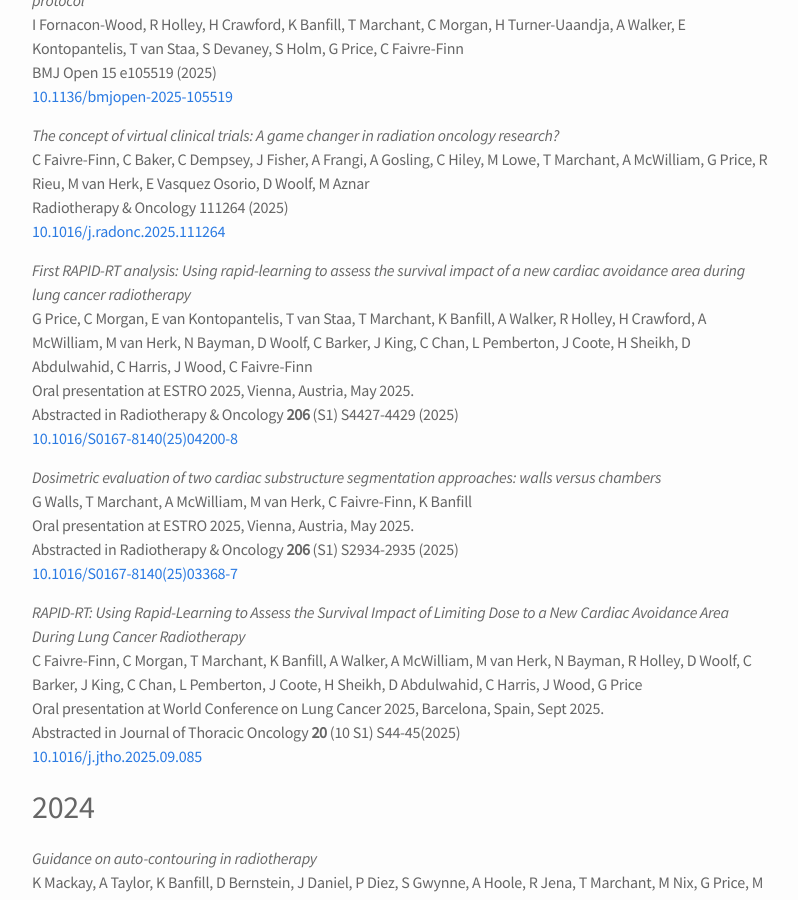
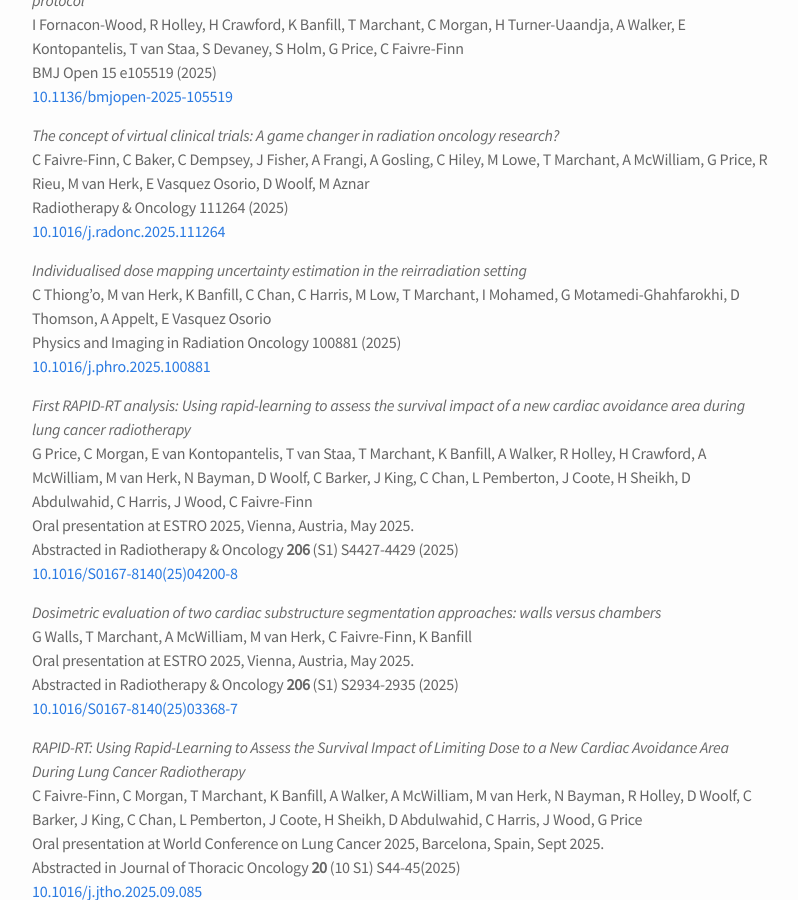
Before and after one commit to temarchant/researchprofile, a Jekyll site: the page built from 02_publications.md, in a window 1280 px wide and 900 px high, scrolled down 500 px. Shown: the whole window, without its empty margins (238-1036 px from the left). Built offline with Jekyll 4.4.1, drawn with Linux system fonts in a browser that asks for light colours.

Commit message:
Add new publication details to 02_publications.md

```diff
--- a/02_publications.md
+++ b/02_publications.md
@@ -28,6 +28,11 @@ BMJ Open 15 e105519 (2025)
 C Faivre-Finn, C Baker, C Dempsey, J Fisher, A Frangi, A Gosling, C Hiley, M Lowe, T Marchant, A McWilliam, G Price, R Rieu, M van Herk, E Vasquez Osorio, D Woolf, M Aznar
 Radiotherapy & Oncology 111264 (2025)
 [10.1016/j.radonc.2025.111264](https://doi.org/10.1016/j.radonc.2025.111264)
+
+*Individualised dose mapping uncertainty estimation in the reirradiation setting*
+C Thiong’o, M van Herk, K Banfill, C Chan, C Harris, M Low, T Marchant, I Mohamed, G Motamedi-Ghahfarokhi, D Thomson, A Appelt, E Vasquez Osorio
+Physics and Imaging in Radiation Oncology 100881 (2025)
+[10.1016/j.phro.2025.100881](https://doi.org/10.1016/j.phro.2025.100881)
 
 *First RAPID-RT analysis: Using rapid-learning to assess the survival impact of a new cardiac avoidance area during lung cancer radiotherapy*
 G Price, C Morgan, E van Kontopantelis, T van Staa, T Marchant, K Banfill, A Walker, R Holley, H Crawford, A McWilliam, M van Herk, N Bayman, D Woolf, C Barker, J King, C Chan, L Pemberton, J Coote, H Sheikh, D Abdulwahid, C Harris, J Wood, C Faivre-Finn
```
